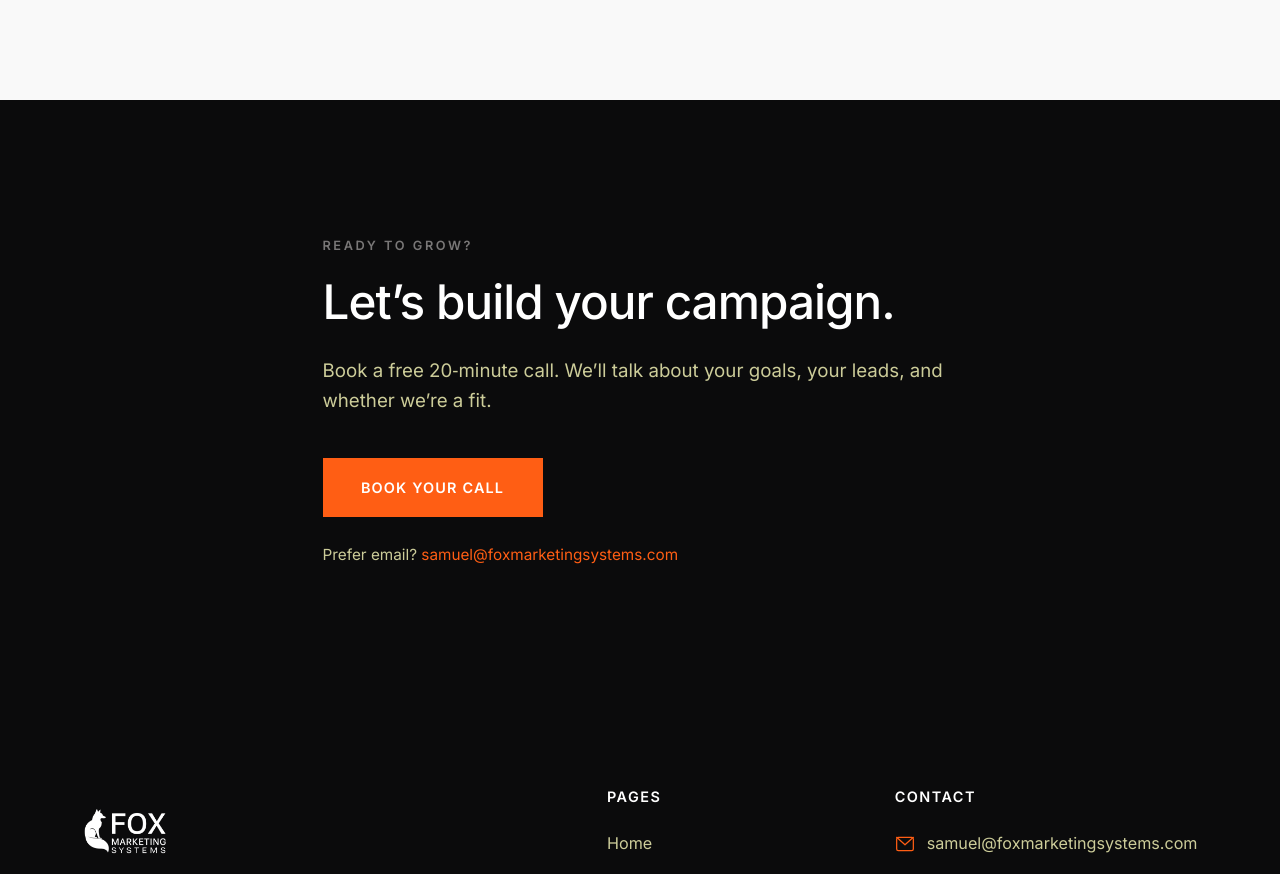
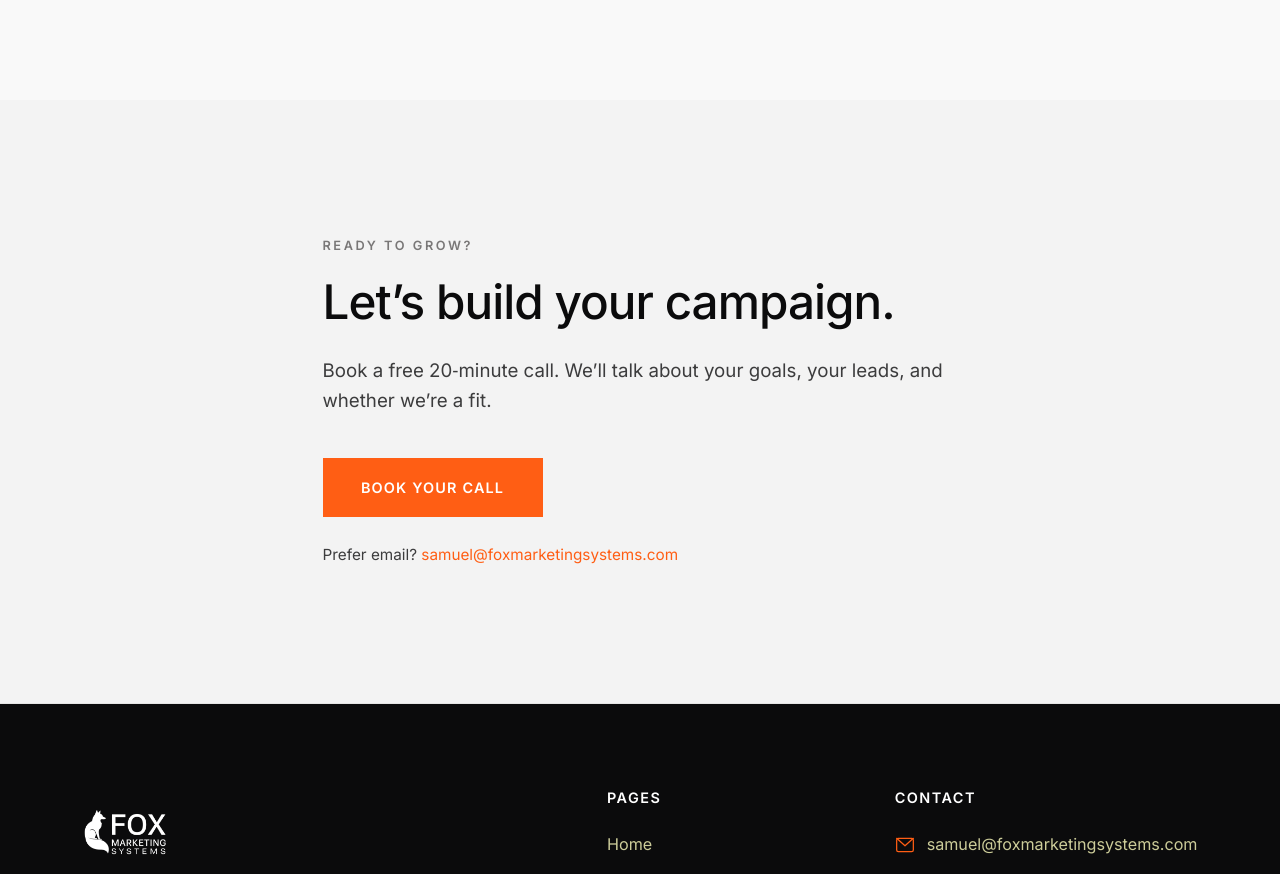
Before and after one commit to Samuel-Fox-02/fox-marketing-systems, a React (Vite) app: page / in a window 1280 px wide. Shown: the part 3405-4279 px from the top of the page. Built offline with nearby package versions, Linux system fonts and the light colour scheme.

Commit message:
Lighten final CTA to separate from dark footer

```diff
--- a/src/App.css
+++ b/src/App.css
@@ -624,27 +624,45 @@ h3 {
   margin-bottom: 1.5rem;
 }
 
-/* Final CTA */
-.final-cta {
-  background-color: var(--final-cta-bg);
+/* Light final CTA – breaks the dark block before footer */
+.final-cta-light {
+  background-color: #F3F3F3;          /* Off White, warm and airy */
   text-align: left;
   padding: 8rem 0;
+  border-bottom: 1px solid rgba(0,0,0,0.06);  /* subtle separator */
 }
 
-.final-cta .container {
+.final-cta-light .container {
   max-width: 720px;
 }
 
-.final-cta h2 {
+.final-cta-light h2 {
   font-size: 2.8rem;
-  color: var(--final-cta-heading);
+  color: var(--ink);
   margin-bottom: 1.5rem;
 }
 
-.final-cta .body-large {
-  color: var(--final-cta-text);
+.final-cta-light .body-large {
+  color: var(--graphite);
   margin-bottom: 2.5rem;
   font-size: 1.1rem;
+}
+
+.contact-email-light {
+  margin-top: 1.5rem;
+  font-size: 0.9rem;
+  color: var(--graphite);
+}
+
+.contact-email-light a {
+  color: var(--fox-orange);
+  text-decoration: none;
+  border-bottom: 1px solid transparent;
+  transition: border-color var(--transition);
+}
+
+.contact-email-light a:hover {
+  border-bottom-color: var(--fox-orange);
 }
 
 .contact-email {
--- a/src/pages/Home.jsx
+++ b/src/pages/Home.jsx
@@ -214,8 +214,8 @@ const Home = () => {
         </div>
       </section>
 
-      {/* Final CTA */}
-      <section className="final-cta">
+      {/* Final CTA – light background */}
+      <section className="final-cta-light">
         <div className="container">
           <p className="eyebrow">Ready to grow?</p>
           <h2>Let’s build your campaign.</h2>
@@ -226,7 +226,7 @@ const Home = () => {
           <Link to="/contact" className="btn">
             Book Your Call
           </Link>
-          <p className="contact-email">
+          <p className="contact-email-light">
             Prefer email?{' '}
             <a href="mailto:samuel@foxmarketingsystems.com">
               samuel@foxmarketingsystems.com
```
